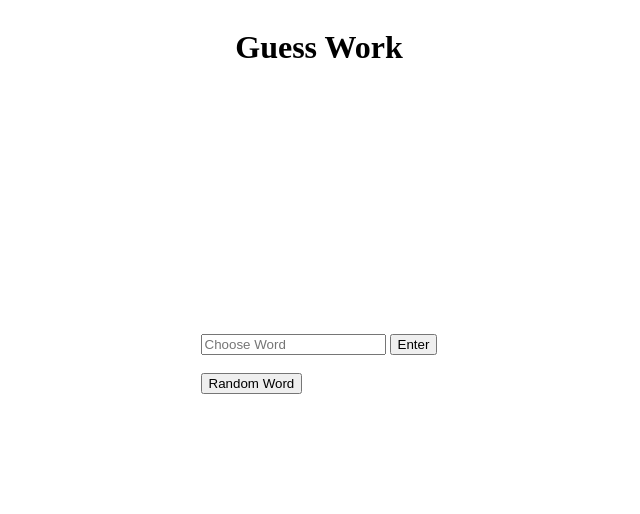
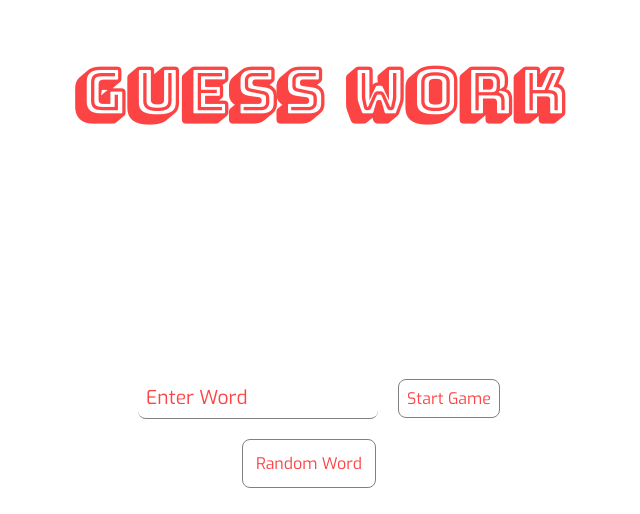
Before and after one commit to Iffat77/frontend-game, a plain HTML site: page index.html in a window 1280 px wide. Shown: the whole page, without its empty margins (329-969 px from the left). Drawn offline with nearby package versions, Linux system fonts and the light colour scheme; a web font is replaced by a local one.

Commit message:
added styling

```diff
--- a/index.html
+++ b/index.html
@@ -5,21 +5,38 @@
   <meta http-equiv="X-UA-Compatible" content="IE=edge">
   <meta name="viewport" content="width=device-width, initial-scale=1.0">
   <link rel="stylesheet" href="style.css" />
+  <link rel="preconnect" href="https://fonts.googleapis.com">
+<link rel="preconnect" href="https://fonts.gstatic.com" crossorigin>
+<link rel="preconnect" href="https://fonts.googleapis.com">
+<link rel="preconnect" href="https://fonts.gstatic.com" crossorigin>
+<link href="https://fonts.googleapis.com/css2?family=Abel&family=Bungee&family=Bungee+Outline&family=Bungee+Shade&family=Exo&family=Saira+Condensed:wght@300&display=swap" rel="stylesheet">
+
   <title>Word Guessing Game</title>
 </head>
 <body>
   <div class="mainContainer">
     <header>
-      <h1>Guess Work</h1>
+      <h1 class="title">Guess Work</h1>
     </header>
 
     <h2 class="emptyWrd"> </h2>
+
+    <form id="form" class="wordIn">
+      <input type="text" class="inputText" id="inTxt" placeholder="Enter Word" name="word"/>
+      <input type="submit" value="Start Game" class="enterBtn"/>
+      <br>
+      <button type="submit" class="randomBtn" value="randomBtn">Random Word</button>
+    </form>
+
+
 
       <div class="wordHold">
         <p id="wordTxt" class="wordTxt">  </p>
         <br>
         <h4 class="strikeCount"></h4>
       </div>
+
+
 
       <main class="container">
         <div class="keyBoard hidden">
@@ -61,15 +78,15 @@
     <br>
 
     <footer>
-      <form id="form" class="wordIn">
+      <!-- <form id="form" class="wordIn">
         <input type="text" class="inputText" id="inTxt" placeholder="Choose Word" name="word"/>
         <input type="submit" value="Enter" class="enterBtn"/>
       </form>
 
       <br>
-      <button type="submit" class="randomBtn" value="randomBtn">Random Word</button>
+      <button type="submit" class="randomBtn" value="randomBtn">Random Word</button> -->
       <br>
-      <h2 class="reveal"></h2>
+      <h2 class="reveal"> </h2>
     </footer>
 
   </div>
--- a/style.css
+++ b/style.css
@@ -4,6 +4,8 @@ body {
   align-items: center; */
   height: 100vh;
   width: 100%;
+  background-color: white;
+
 }
 .mainContainer{
   display: grid;
@@ -22,6 +24,12 @@ body {
  text-align: center;
 }
 
+.title {
+  font-size: 4rem;
+  font-family: 'Bungee Shade', cursive;
+  color: #fc4445;
+}
+
 header {
   text-align: center;
 
@@ -30,16 +38,27 @@ header {
 .emptyWrd {
   text-align: center;
   font-size: 3rem;
+  font-family: 'Exo', sans-serif;
   margin: .5em;
+  color: #fc4445;
 }
 
 .strikeCount {
    text-align: center;
+   font-family: 'Exo', sans-serif;
+   font-size: 1.5rem;
+   font-weight: bold;
+   margin:10px;
+   color: #fc4445;
 }
 
 .container {
-  margin-top: 50px;
+  margin-top: 25px;
 }
+
+/* .keyboard {
+  margin-top: 25px;
+} */
 
 .row {
   text-align: center;
@@ -48,16 +67,95 @@ header {
 
 .letter {
   display: inline-block;
-  padding: 3px 5px;
-  border: 2px solid #000;
+  padding: 2px 10px;
+  border: transparent;
+  border-bottom: 1px solid grey;
+  border-left: 1px solid grey;
+  color: #fc4445;
   border-radius: 100px;
   text-transform: Uppercase;
+  font-family: 'Saira Condensed', sans-serif;
+  font-size: 1.2rem;
+}
+.letter:not([disabled]):focus {
+  box-shadow: 0 0 .25rem transparent, -.125rem -.125rem 1rem #fc4445, .125rem .125rem 1rem #fc4445;
+}
+.letter:not([disabled]):hover {
+  box-shadow: 0 0 .25rem transparent, -.125rem -.125rem 1rem #fc4445, .125rem .125rem 1rem #fc4445;
 }
 
 .hidden {
   display: none;
 }
+
+.inputText {
+  /* border-radius: 10px; */
+  outline: none;
+  padding: .5rem;
+  font-family: 'Exo', sans-serif;
+  font-size: 1.2rem;
+  background: transparent;
+  border: 0;
+  border-bottom: 1px solid grey;
+  border-radius: .5rem;
+  /* border-bottom: 1px solid grey;
+  border-left: 1px solid grey; */
+  color: #fc4445;
+  transition: border-color 0.2s
+} ::placeholder{
+  color:#fc4445;
+}
+.inputText:not([disabled]):focus {
+  box-shadow: 0 0 .25rem transparent, -.125rem -.125rem 1rem #fc4445, .125rem .125rem 1rem #fc4445;
+}
+.inputText:not([disabled]):hover {
+  box-shadow: 0 0 .25rem transparent, -.125rem -.125rem 1rem #fc4445, .125rem .125rem 1rem #fc4445;
+}
+
 .randomBtn {
   text-align: center;
   justify-content: center;
+  font-family: 'Exo', sans-serif;
+  font-size: 1rem;
+  margin-right: 20px;
+  margin-top: 20px;
+  padding: .8rem;
+  border: 1px solid grey;
+  color: #fc4445;
+  border-radius: 8px;
+  background-color: transparent;
+
+
 }
+.randomBtn:not([disabled]):focus {
+  box-shadow: 0 0 .25rem transparent, -.125rem -.125rem 1rem #fc4445, .125rem .125rem 1rem #fc4445;
+}
+
+.randomBtn:not([disabled]):hover {
+  box-shadow: 0 0 .25rem transparent, -.125rem -.125rem 1rem #fc4445, .125rem .125rem 1rem #fc4445;
+}
+
+.enterBtn {
+  margin-left: 1em;
+  padding: .5rem;
+  border-radius: 8px;
+  font-family: 'Exo', sans-serif;
+  font-size: 1rem;
+  background: transparent;
+  color: #fc4445;
+  border: 1px solid grey;
+
+}
+.enterBtn:not([disabled]):focus {
+  box-shadow: 0 0 .25rem transparent, -.125rem -.125rem 1rem #fc4445, .125rem .125rem 1rem #fc4445;
+}
+
+.enterBtn:not([disabled]):hover {
+  box-shadow: 0 0 .25rem transparent, -.125rem -.125rem 1rem #fc4445, .125rem .125rem 1rem #fc4445;
+}
+
+.reveal{
+    font-family: 'Exo', sans-serif;
+    font-size: 1.5rem;
+    color: #fc4445;
+}
```
